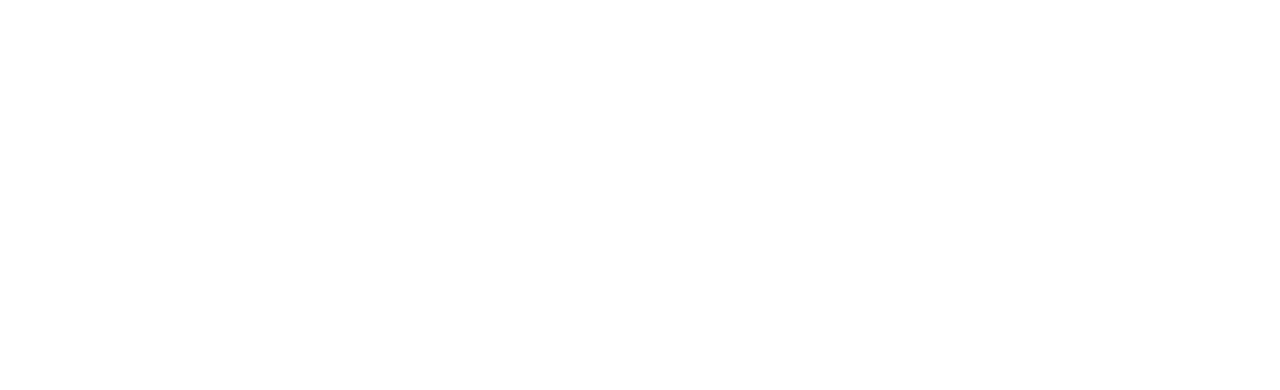
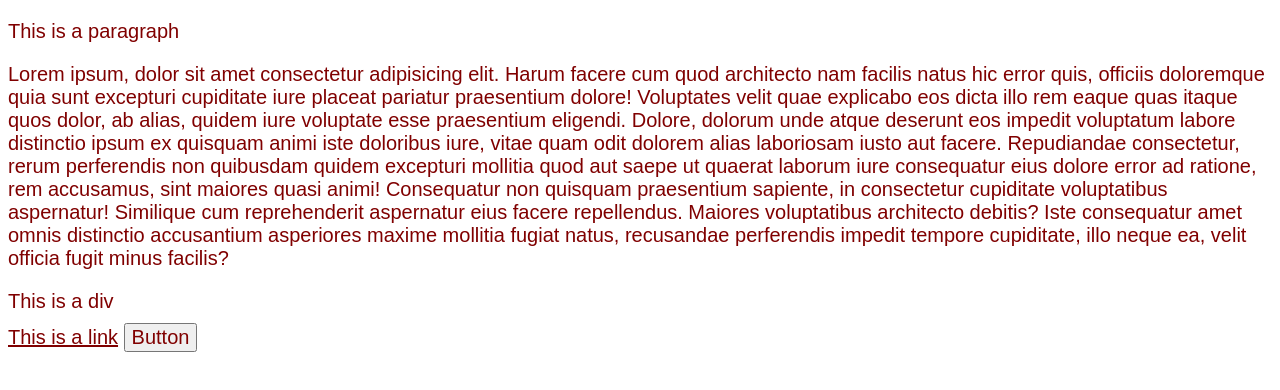
Before and after one commit to TekniqueJoseph/pseudoclassesandelements, a plain HTML site: page index.html in a window 1280 px wide. Drawn offline with Linux system fonts and the light colour scheme.

Commit message:
added content

```diff
--- a/index.html
+++ b/index.html
@@ -8,6 +8,10 @@
     <script src="script.js" defer></script>
 </head>
 <body>
-
+    <p>This is a paragraph</p>
+    <p>Lorem ipsum, dolor sit amet consectetur adipisicing elit. Harum facere cum quod architecto nam facilis natus hic error quis, officiis doloremque quia sunt excepturi cupiditate iure placeat pariatur praesentium dolore! Voluptates velit quae explicabo eos dicta illo rem eaque quas itaque quos dolor, ab alias, quidem iure voluptate esse praesentium eligendi. Dolore, dolorum unde atque deserunt eos impedit voluptatum labore distinctio ipsum ex quisquam animi iste doloribus iure, vitae quam odit dolorem alias laboriosam iusto aut facere. Repudiandae consectetur, rerum perferendis non quibusdam quidem excepturi mollitia quod aut saepe ut quaerat laborum iure consequatur eius dolore error ad ratione, rem accusamus, sint maiores quasi animi! Consequatur non quisquam praesentium sapiente, in consectetur cupiditate voluptatibus aspernatur! Similique cum reprehenderit aspernatur eius facere repellendus. Maiores voluptatibus architecto debitis? Iste consequatur amet omnis distinctio accusantium asperiores maxime mollitia fugiat natus, recusandae perferendis impedit tempore cupiditate, illo neque ea, velit officia fugit minus facilis?</p>
+    <div>This is a div</div>
+    <a href="#">This is a link</a>
+    <button>Button</button>
 </body>
 </html>
--- a/style.css
+++ b/style.css
@@ -1,3 +1,6 @@
 *{
     font-family: Arial, Helvetica, sans-serif;
+    font-size: 20px;
+    color: maroon;
+    margin-top: 10px;
 }
```
